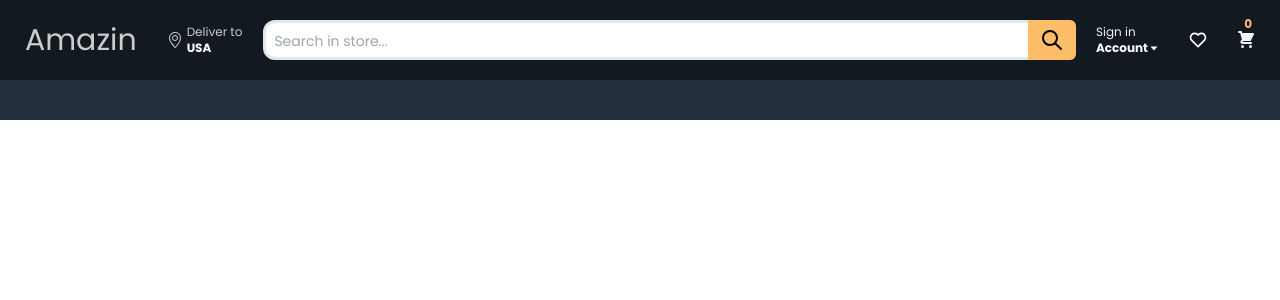
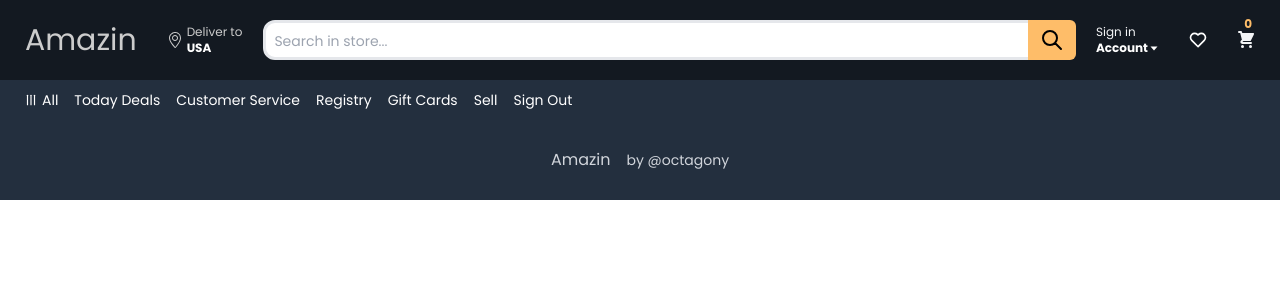
Before and after one commit to octagony/amazin_project, a Next.js app: page / in a window 1280 px wide. Shown: the top 300 px of the page. Built offline with nearby package versions, Linux system fonts and the light colour scheme.

Commit message:
[FEAT] Added rootlayout

```diff
--- /dev/null
+++ b/src/components/Footer/Footer.tsx
@@ -0,0 +1,13 @@
+export default function Footer() {
+  return (
+    <div className="w-full h-20 bg-primaryDarker text-gray-300 flex items-center justify-center gap-4">
+      <h3>Amazin</h3>
+      <p className="text-sm">
+        by{" "}
+        <a href="https://github.com/octagony" target="_blank">
+          @octagony
+        </a>
+      </p>
+    </div>
+  );
+}
--- a/src/components/Header/Header.tsx
+++ b/src/components/Header/Header.tsx
@@ -5,12 +5,15 @@ import {
   HiShoppingCart,
 } from "react-icons/hi";
 import { BiCaretDown, BiHeart } from "react-icons/bi";
+import Link from "next/link";
 export default function Header() {
   return (
     <div className="w-full h-20 bg-primaryBlue text-textLight sticky top-0 z-50">
       <div className="h-full w-full mx-auto inline-flex items-center justify-between gap-1 mdl:gap-3 px-4">
         <div className="px-2 border border-transparent hover:border-white rounded-xl duration-300 flex items-center justify-center h-[70%]">
-          <h1 className="text-3xl cursor-pointer">Amazin</h1>
+          <Link href="/">
+            <h1 className="text-3xl cursor-pointer">Amazin</h1>
+          </Link>
         </div>
         <div className="px-2 border border-transparent hover:border-white rounded-xl duration-300 items-center justify-center h-[70%] hidden xl:inline-flex gap-1">
           <SlLocationPin />
@@ -44,10 +47,12 @@ export default function Header() {
           </p>
         </div>
         <div className="text-xl text-gray-100 flex flex-col justify-center px-2">
-          <HiShoppingCart />
-          <span className="absolute text-primaryYellow font-bold text-xs top-4 right-7">
-            0
-          </span>
+          <Link href="/cart">
+            <HiShoppingCart />
+            <span className="absolute text-primaryYellow font-bold text-xs top-4 right-7">
+              0
+            </span>
+          </Link>
         </div>
       </div>
     </div>
--- a/src/components/Hero/Hero.tsx
+++ /dev/null
@@ -1,7 +0,0 @@
-export default function Hero() {
-  return (
-    <div className="w-full h-10 bg-primaryLight text-sm text-white px-4 flex items-center">
-      <p className="flex items-center gap-1 h-8"></p>
-    </div>
-  );
-}
--- /dev/null
+++ b/src/components/Navbar/Navbar.tsx
@@ -0,0 +1,19 @@
+import { LuMenu } from "react-icons/lu";
+import { navbarTitles } from "@/utils/navbar.titles";
+export default function Navbar() {
+  return (
+    <div className="w-full h-10 bg-primaryDarker text-sm text-white px-4 flex items-center">
+      <p className="flex items-center gap-1 h-8 px-2 cursor-pointer">
+        <LuMenu className="rotate-90 hover:rotate-0 duration-300" /> All
+      </p>
+      {navbarTitles.map((title) => (
+        <p className="hidden md:inline-flex items-center h-8 px-2 hover:text-primaryYellow cursor-pointer duration-300">
+          {title}
+        </p>
+      ))}
+      <p className="hidden md:inline-flex items-center h-8 px-2 hover:text-red-600 cursor-pointer duration-300">
+        Sign Out
+      </p>
+    </div>
+  );
+}
--- /dev/null
+++ b/src/layouts/RootLayout/RootLayout.interface.ts
@@ -0,0 +1,5 @@
+import { ReactElement } from "react";
+
+export interface IRootLayout {
+  children: ReactElement;
+}
--- /dev/null
+++ b/src/layouts/RootLayout/RootLayout.tsx
@@ -0,0 +1,24 @@
+import Footer from "@/components/Footer/Footer";
+import Header from "@/components/Header/Header";
+import Navbar from "@/components/Navbar/Navbar";
+import { ReactChildren } from "react";
+import { IRootLayout } from "./RootLayout.interface";
+
+const RootLayout = ({ children }: IRootLayout) => {
+  return (
+    <>
+      <header>
+        <Header />
+      </header>
+      <main>
+        <Navbar />
+      </main>
+      {children}
+      <footer>
+        <Footer />
+      </footer>
+    </>
+  );
+};
+
+export default RootLayout;
--- a/src/pages/_app.tsx
+++ b/src/pages/_app.tsx
@@ -1,11 +1,13 @@
+import RootLayout from "@/layouts/RootLayout/RootLayout";
 import "@/styles/globals.css";
 import type { AppProps } from "next/app";
 
 export default function App({ Component, pageProps }: AppProps) {
   return (
     <div className="font-bodyFont">
-      {" "}
-      <Component {...pageProps} />
+      <RootLayout>
+        <Component {...pageProps} />
+      </RootLayout>
     </div>
   );
 }
--- /dev/null
+++ b/src/pages/cart.tsx
@@ -0,0 +1,7 @@
+import React from "react";
+
+const Cart = () => {
+  return <div>Cart</div>;
+};
+
+export default Cart;
--- a/src/pages/index.tsx
+++ b/src/pages/index.tsx
@@ -1,7 +1,8 @@
 import Image from "next/image";
 import { Poppins } from "next/font/google";
 import Header from "@/components/Header/Header";
-import Hero from "@/components/Hero/Hero";
+import Navbar from "@/components/Navbar/Navbar";
+import Footer from "@/components/Footer/Footer";
 
 const poppins = Poppins({
   subsets: ["latin"],
@@ -9,14 +10,5 @@ const poppins = Poppins({
 });
 
 export default function Home() {
-  return (
-    <>
-      <header>
-        <Header />
-      </header>
-      <main>
-        <Hero />
-      </main>
-    </>
-  );
+  return <></>;
 }
--- /dev/null
+++ b/src/utils/navbar.titles.ts
@@ -0,0 +1,7 @@
+export const navbarTitles = [
+  "Today Deals",
+  "Customer Service",
+  "Registry",
+  "Gift Cards",
+  "Sell",
+];
--- a/tailwind.config.ts
+++ b/tailwind.config.ts
@@ -25,7 +25,7 @@ const config: Config = {
       },
       colors: {
         primaryBlue: "#131921",
-        primaryLight: "#232f3e",
+        primaryDarker: "#232f3e",
         primaryYellow: "#febd69",
         textLight: "#ccc",
       },
```
